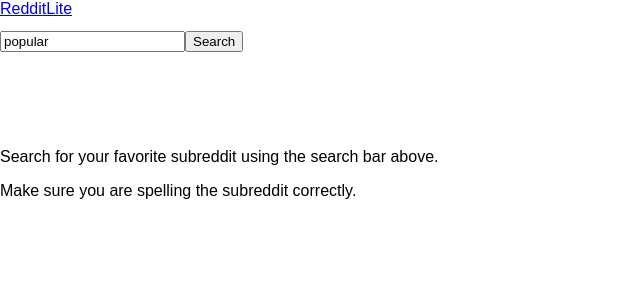
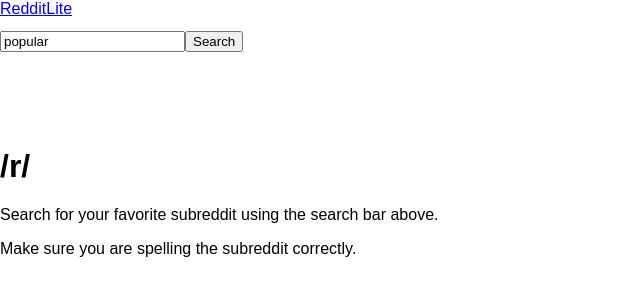
Before and after one commit to gbonker/reddit_lite_react, a React (Create React App) app: page / in a window 1280 px wide. Shown: the top 300 px of the page, without its empty margins (0-640 px from the left). Built offline with nearby package versions, Linux system fonts and the light colour scheme; no server answers; the HTML template or start-up script is replaced by a standard one.

Commit message:
add subreddit title to posts list

```diff
--- a/src/actions/index.js
+++ b/src/actions/index.js
@@ -5,6 +5,9 @@
 export const FETCH_POSTS = 'FETCH_POSTS';
 
 export function fetchPosts(subreddit) {
+  if (subreddit === '') {
+    subreddit = 'popular'
+  }
 	const url = `${ROOT_URL}${subreddit}.json`;
   const request = axios.get(url);
 
--- a/src/containers/posts_list.js
+++ b/src/containers/posts_list.js
@@ -40,8 +40,13 @@
         <p>Make sure you are spelling the subreddit correctly.</p>
       </div>
     }
+    var term = localStorage.getItem("previousTerm");
+    if (term === '') {
+      term = 'popular';
+    }
     return (
       <div className="container">
+        <h1>/r/{term}</h1>
         {prompt}
         {posts.map(this.renderPost)}
       </div>
```
